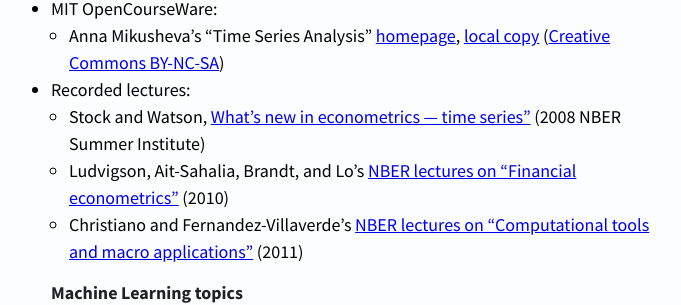
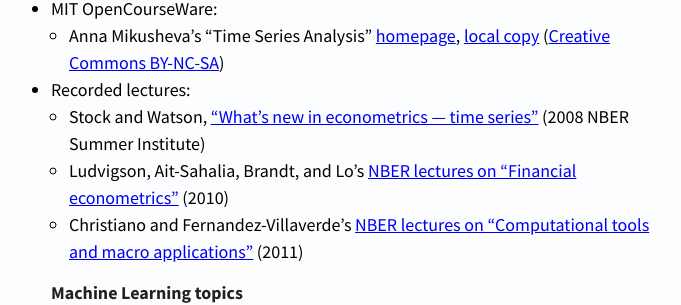
Before and after one commit to EconometricsLibrary/EconometricsLibrary.github.io, a Jekyll site: the page built from index.md, in a window 1280 px wide. Shown: the part 1276-1581 px from the top of the page, without its empty margins (7-688 px from the left). Built offline with Jekyll 4.4.1, drawn with Linux system fonts in a browser that asks for light colours; Markdown is read by kramdown in place of the engine named in the settings.

Commit message:
Tweak typography and rules

```diff
--- a/index.md
+++ b/index.md
@@ -19,7 +19,7 @@
 ----------------------------------
 
 * Textbooks:
-  * Dan McFadden's *Statistical Tools for Economists* (2001)
+  * Dan McFadden’s *Statistical Tools for Economists* (2001)
     [homepage][b1], [local copy][b2] and [data sets][b3] (may be
     printed and reproduced for individual use, but not for commercial
     purposes)
@@ -27,14 +27,14 @@
     [homepage][b4], [local copy][b5] (may be printed and reproduced for
     individual or instructional use, but not for commercial purposes)
 * Textbooks under development:
-  * Gray Calhoun's *Core Econometrics* (version 0.7.2, 2014):
+  * Gray Calhoun’s *Core Econometrics* (version 0.7.2, 2014):
     [pdf][b10], [source code][b11], and [release history][b12]. This
     project is hosted by the Econometrics Free Library Project and
     licensed under the [GNU Free Documentation License][FDL].
 * MIT OpenCourseWare:
-  * Anna Mikusheva's "Statistical Methods in Economics" (Part I)
+  * Anna Mikusheva’s “Statistical Methods in Economics” (Part I)
     [homepage][b6], [local copy][b7] ([Creative Commons BY-NC-SA][NC])
-  * Victor Chernozhukov's "Statistical Methods in Economics" (Part II)
+  * Victor Chernozhukov’s “Statistical Methods in Economics” (Part II)
     [homepage][b8], [local copy][b9] ([Creative Commons BY-NC-SA][NC])
 
 [b1]: http://eml.berkeley.edu/~mcfadden/e240a_sp01/e240a.html
@@ -54,21 +54,21 @@
 ---------------------------
 
 * Textbooks
-  * Kenneth Train's *Discrete Choice Methods with Simulation* (second
+  * Kenneth Train’s *Discrete Choice Methods with Simulation* (second
     edition, 2009, published by Cambridge University Press)
-    [homepage][c1] — the electronic version is "made available for use
-    by individuals for their personal research and study," so we're
+    [homepage][c1] — the electronic version is “made available for use
+    by individuals for their personal research and study,” so we’re
     unable to provide a local copy.
 * Recorded lectures:
-  * Imbens and Wooldridge, ["What's new in Econometrics"][c2] (2007
+  * Imbens and Wooldridge, [“What’s new in Econometrics”][c2] (2007
     NBER Summer Institute); the course notes are available as a
     [single pdf][c3]
-  * List and Kremer, ["Using field experiments in economics"][c4]
+  * List and Kremer, [“Using field experiments in economics”][c4]
     (2009 NBER Summer Institute)
-  * Pakes and Nevo's [NBER lectures on "Econometric methods for
-    demand estimation"][c5] (2012)
-  * Acemoglu and Jackson's [NBER lectures on "Theory and Application
-    of Network Models"][c6] (2014)
+  * Pakes and Nevo’s [NBER lectures on “Econometric methods for
+    demand estimation”][c5] (2012)
+  * Acemoglu and Jackson’s [NBER lectures on “Theory and Application
+    of Network Models”][c6] (2014)
 
 [c1]: http://eml.berkeley.edu/books/choice2.html
 [c2]: http://www.nber.org/minicourse3.html
@@ -81,15 +81,15 @@
 --------------------------------------------
 
 * MIT OpenCourseWare:
-  * Anna Mikusheva's "Time Series Analysis"
+  * Anna Mikusheva’s “Time Series Analysis”
     [homepage][d1], [local copy][d2] ([Creative Commons BY-NC-SA][NC])
 * Recorded lectures:
-  * Stock and Watson, [What's new in econometrics — time series"][d3] (2008
+  * Stock and Watson, [“What’s new in econometrics — time series”][d3] (2008
     NBER Summer Institute)
-  * Ludvigson, Ait-Sahalia, Brandt, and Lo's [NBER lectures on
-    "Financial econometrics"][d4] (2010)
-  * Christiano and Fernandez-Villaverde's [NBER lectures on
-    "Computational tools and macro applications"][d5] (2011)
+  * Ludvigson, Ait-Sahalia, Brandt, and Lo’s [NBER lectures on
+    “Financial econometrics”][d4] (2010)
+  * Christiano and Fernandez-Villaverde’s [NBER lectures on
+    “Computational tools and macro applications”][d5] (2011)
 
 [d1]: http://ocw.mit.edu/courses/economics/14-384-time-series-analysis-fall-2013/
 [d2]: /dl/14-384-fall-2013.zip
@@ -101,16 +101,16 @@
 -----------------------
 
 * Textbooks:
-  * Hastie, Tibshirani, and Friedman's *The elements of statistical
+  * Hastie, Tibshirani, and Friedman’s *The elements of statistical
     learning*. [Homepage][e2], [pdf][e3] (2nd edition, last corrected
     Jan 2013)
-  * James, Witten, Hastie, and Tibshirani's *An Introduction to
+  * James, Witten, Hastie, and Tibshirani’s *An Introduction to
     Statistical Learning*. [Homepage][e4], [pdf][e5] (corrected 4th
     printing.) This book is aimed at advanced undergraduates and
     masters students
 * Recorded lectures:
-  * Chernozhukov, Gentzkow, Hansen, Shapiro, and Taddy's [NBER
-    lectures on "Econometric methods for high-dimensional data"][e1]
+  * Chernozhukov, Gentzkow, Hansen, Shapiro, and Taddy’s [NBER
+    lectures on “Econometric methods for high-dimensional data”][e1]
     (2013)
 
 [e1]: http://www.nber.org/econometrics_minicourse_2013
@@ -123,9 +123,9 @@
 -------------
 
 * Textbooks:
-  * Frank Diebold's *Econometrics*. [Homepage][g1], [pdf][g2], and
+  * Frank Diebold’s *Econometrics*. [Homepage][g1], [pdf][g2], and
     [local copy][g3] (Creative Commons [BY-NC-ND 4.0][NC4])
-  * James, Witten, Hastie, and Tibshirani's *An Introduction to
+  * James, Witten, Hastie, and Tibshirani’s *An Introduction to
     Statistical Learning*. [Homepage][e4], [pdf][e5] (corrected 4th
     printing.) (Repeated from above.)
 
```
Also changed, not shown: about.md (+4 -2 lines), news/_posts/2014-08-19-reorganization.md (+4 -4 lines).
